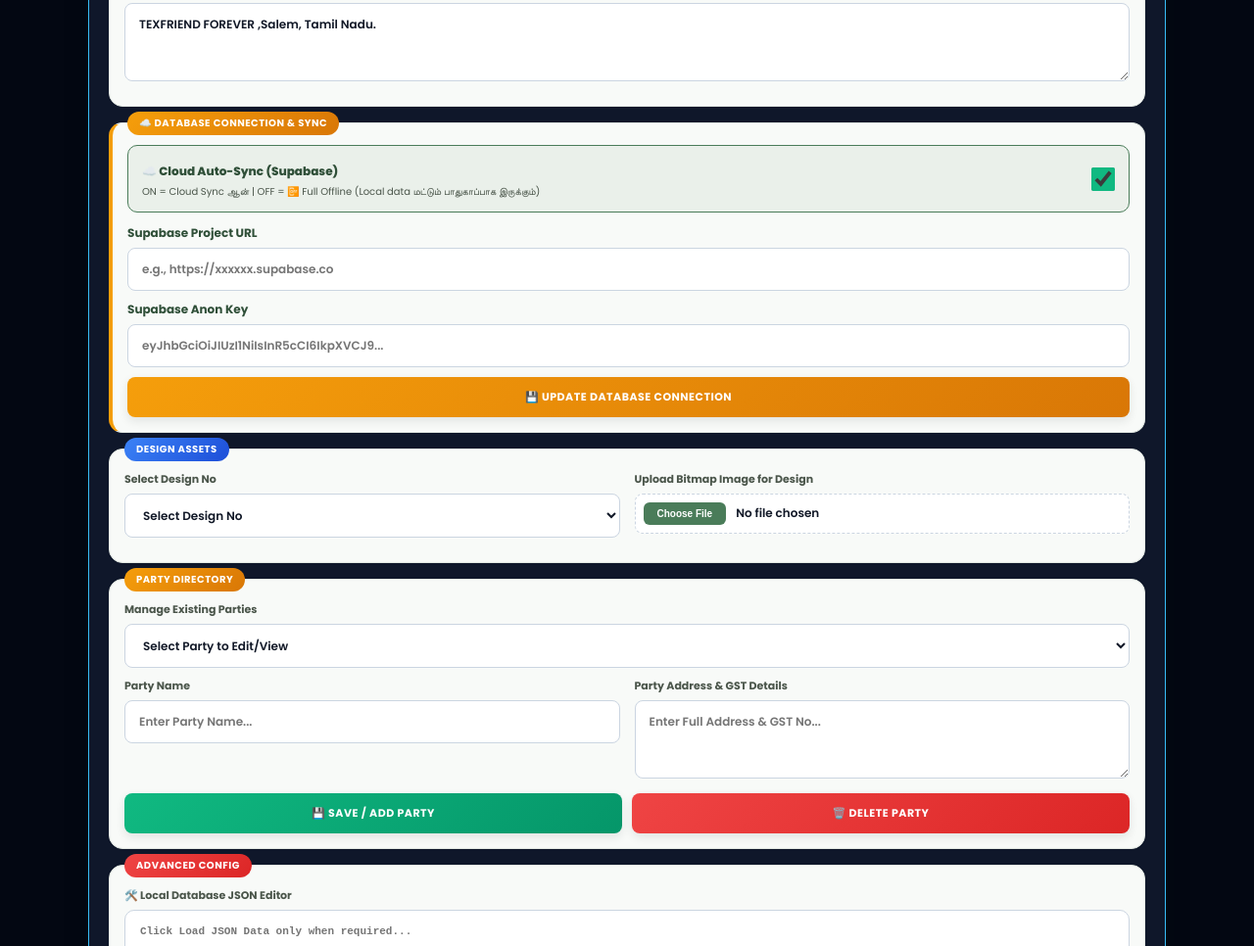
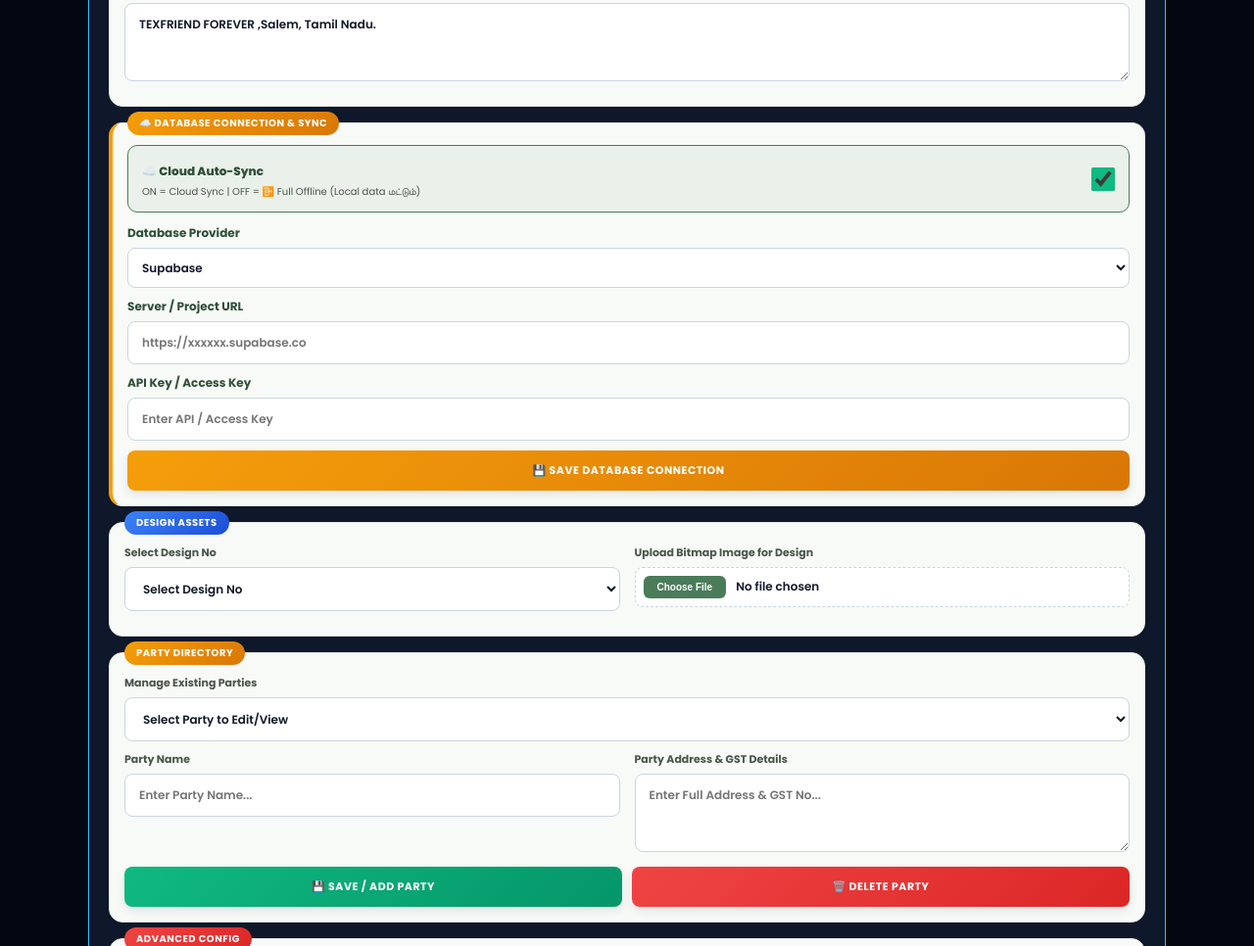
Before and after one commit to kumar1972/TEXFRIEND-FOREVER-, an Electron app: page settings.html in a window 1280 px wide. Shown: the part 1048-2014 px from the top of the page at 98% size. Drawn offline with Linux system fonts and the light colour scheme.

Commit message:
Enhance database connection settings UI
Updated the database connection settings UI to include a toggle for cloud auto-sync and a dropdown for selecting the database provider.

```diff
--- a/settings.html
+++ b/settings.html
@@ -674,8 +674,7 @@ General Profile
 
 </div>
 
-
-<!-- DATABASE CONNECTION (SUPABASE) + CLOUD AUTO-SYNC TOGGLE -->
+<!-- DATABASE CONNECTION + CLOUD AUTO-SYNC -->
 
 <div class="form-section" style="border-left:4px solid #F59E0B">
 
@@ -683,37 +682,78 @@ General Profile
 ☁️ Database Connection & Sync
 </div>
 
-<!-- 🟢 NEW: CLOUD SYNC TOGGLE SWITCH 🟢 -->
+<!-- CLOUD SYNC TOGGLE -->
 <div class="form-group" style="display:flex; flex-direction:row; justify-content:space-between; align-items:center; background:#EAF0EA; padding:12px 14px; border-radius:10px; border:1px solid #4A7C59; margin-bottom:12px;">
     <div>
         <label style="color:#2F4F38; font-size:12px; font-weight:800; cursor:pointer;" for="cloudSyncToggle">
-            ☁️ Cloud Auto-Sync (Supabase)
+            ☁️ Cloud Auto-Sync
         </label>
         <p style="font-size:10px; color:#4A554A; margin-top:2px;">
-            ON = Cloud Sync ஆன் | OFF = 📴 Full Offline (Local data மட்டும் பாதுகாப்பாக இருக்கும்)
+            ON = Cloud Sync | OFF = 📴 Full Offline (Local data மட்டும்)
         </p>
     </div>
-    <input type="checkbox" id="cloudSyncToggle" style="width:24px; height:24px; cursor:pointer; accent-color:#10B981; margin:0;" onchange="saveCloudToggleState()">
-</div>
-
+
+    <input
+        type="checkbox"
+        id="cloudSyncToggle"
+        style="width:24px; height:24px; cursor:pointer; accent-color:#10B981; margin:0;"
+        onchange="saveCloudToggleState()"
+    >
+</div>
+
+<!-- DATABASE PROVIDER -->
 <div class="form-group">
-<label style="color:#2F4F38;font-size:12px">Supabase Project URL</label>
-<input type="text" id="supabaseUrlInput" placeholder="e.g., https://xxxxxx.supabase.co">
-</div>
-
+    <label style="color:#2F4F38;font-size:12px">
+        Database Provider
+    </label>
+
+    <select
+        id="databaseProviderInput"
+        style="width:100%; padding:10px; border-radius:8px; border:1px solid #4A7C59;"
+    >
+        <option value="supabase">Supabase</option>
+        <option value="mysql">MySQL</option>
+        <option value="postgresql">PostgreSQL</option>
+    </select>
+</div>
+
+<!-- SERVER URL -->
 <div class="form-group">
-<label style="color:#2F4F38;font-size:12px">Supabase Anon Key</label>
-<input type="password" id="supabaseKeyInput" placeholder="eyJhbGciOiJIUzI1NiIsInR5cCI6IkpXVCJ9...">
-</div>
-
-<button type="button"
-        class="btn-action btn-warning"
-        style="width:100%"
-        onclick="saveSupabaseConfig()">
-💾 Update Database Connection
+    <label style="color:#2F4F38;font-size:12px">
+        Server / Project URL
+    </label>
+
+    <input
+        type="text"
+        id="supabaseUrlInput"
+        placeholder="https://xxxxxx.supabase.co"
+    >
+</div>
+
+<!-- API KEY -->
+<div class="form-group">
+    <label style="color:#2F4F38;font-size:12px">
+        API Key / Access Key
+    </label>
+
+    <input
+        type="password"
+        id="supabaseKeyInput"
+        placeholder="Enter API / Access Key"
+    >
+</div>
+
+<button
+    type="button"
+    class="btn-action btn-warning"
+    style="width:100%"
+    onclick="saveSupabaseConfig()"
+>
+💾 Save Database Connection
 </button>
 
 </div>
+
 
 
 <!-- DESIGN ASSETS -->
```
